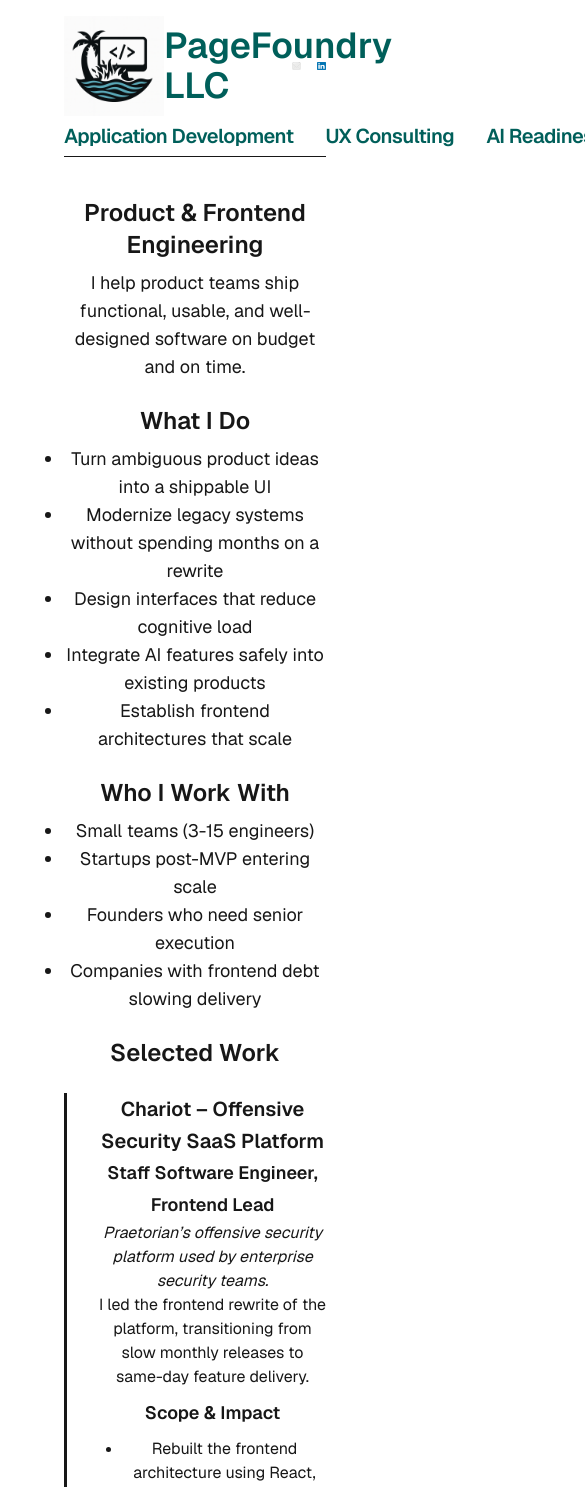
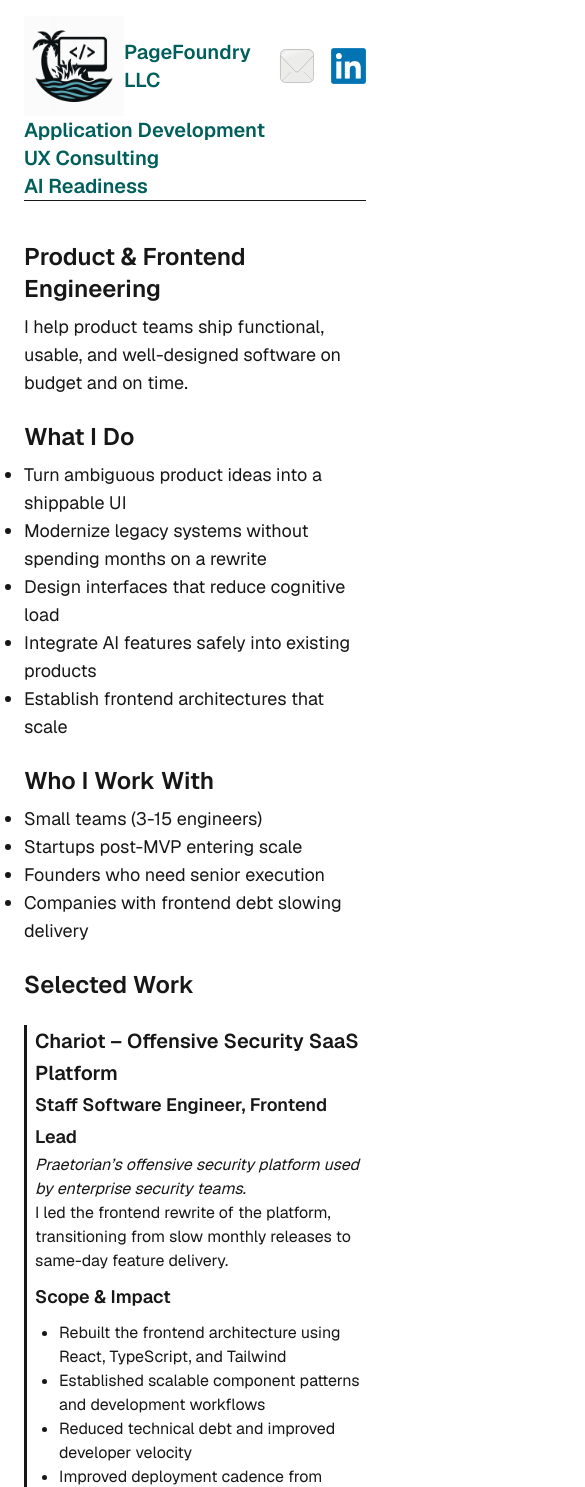
Before and after one commit to storbeck/pagefoundryllc, a Next.js app: page / in a window 390 px wide. Shown: the top 1487 px of the page, 585 px wide, since content can reach past the window. Built offline with nearby package versions, Linux system fonts and the light colour scheme.

Commit message:
fix mobile responsiveness

```diff
--- a/app/ai/page.tsx
+++ b/app/ai/page.tsx
@@ -1,7 +1,7 @@
 export default function Page() {
   return (
     <div className="flex flex-col gap-6">
-      <div className="flex flex-col items-center gap-6 text-center sm:items-start sm:text-left">
+      <div className="flex flex-col gap-6">
         <h1 className="text-2xl font-semibold leading-8">AI Readiness</h1>
         <p className="text-lg">
           I help teams integrate AI into their products and internal workflows
--- a/app/appdev/page.tsx
+++ b/app/appdev/page.tsx
@@ -1,7 +1,7 @@
 export default function Page() {
   return (
     <div className="flex flex-col gap-6">
-      <div className="flex flex-col items-center gap-6 text-center sm:items-start sm:text-left">
+      <div className="flex flex-col gap-6">
         <h1 className="text-2xl font-semibold leading-8">
           Application Development
         </h1>
--- a/app/components/footer.tsx
+++ b/app/components/footer.tsx
@@ -1,6 +1,6 @@
 export default function Footer() {
   return (
-    <div className="flex flex-col items-center gap-2 mt-6 text-center sm:items-start sm:text-left">
+    <div className="flex flex-col gap-2 mt-6 w-full">
       <h2 className="text-2xl font-semibold leading-8">Contact</h2>
       <p>You can reach me via e-mail or LinkedIn, feel free to message anytime!</p>
       <p>
--- a/app/components/header.tsx
+++ b/app/components/header.tsx
@@ -14,7 +14,7 @@ export default function Header() {
             height={20}
             priority
           />
-          <h1 className="text-4xl font-semibold">PageFoundry LLC</h1>
+          <h1 className="text-xl md:text-4xl font-semibold">PageFoundry LLC</h1>
         </Link>
       </div>
       <div className="flex flex-row items-center gap-4">
--- a/app/components/navigation.tsx
+++ b/app/components/navigation.tsx
@@ -2,7 +2,7 @@ import Link from "next/link";
 
 export default function Navigation() {
   return (
-    <nav className="w-full flex whitespace-nowrap gap-8 flex-row border-b text-xl font-semibold leading-10 tracking-tight">
+    <nav className="w-full flex whitespace-nowrap md:gap-8 md:flex-row flex-col border-b text-xl font-semibold leading-7 md:leading-10">
       <Link href="/appdev">Application Development</Link>
       <Link href="/ux">UX Consulting</Link>
       <Link href="/ai">AI Readiness</Link>
--- a/app/layout.tsx
+++ b/app/layout.tsx
@@ -45,7 +45,7 @@ export default function RootLayout({
         className={`${geistSans.variable} ${geistMono.variable} antialiased`}
       >
         <div className="flex min-h-screen items-center justify-center bg-zinc-50 font-sans dark:bg-black">
-          <main className="flex min-h-screen w-full max-w-5xl flex-col items-center py-4 px-16 bg-white dark:bg-black sm:items-start">
+          <main className="flex min-h-screen w-full max-w-5xl flex-col items-center py-4 px-6 md:px-16 bg-white dark:bg-black sm:items-start">
             <Header />
             <Navigation />
             <div className="mt-10">{children}</div>
--- a/app/page.tsx
+++ b/app/page.tsx
@@ -1,7 +1,7 @@
 export default function Home() {
   return (
     <div className="flex flex-col gap-6">
-      <div className="flex flex-col items-center gap-2 text-center sm:items-start sm:text-left">
+      <div className="flex flex-col gap-2">
         <h1 className="text-2xl font-semibold leading-8">
           Product & Frontend Engineering
         </h1>
@@ -10,7 +10,7 @@ export default function Home() {
           software on budget and on time.
         </p>
       </div>
-      <div className="flex flex-col items-center gap-2 text-center sm:items-start sm:text-left">
+      <div className="flex flex-col gap-2">
         <h2 className="text-2xl font-semibold leading-8">What I Do</h2>
         <ul className="text-lg list-disc">
           <li>Turn ambiguous product ideas into a shippable UI</li>
@@ -20,7 +20,7 @@ export default function Home() {
           <li>Establish frontend architectures that scale</li>
         </ul>
       </div>
-      <div className="flex flex-col items-center gap-2 text-center sm:items-start sm:text-left">
+      <div className="flex flex-col gap-2">
         <h2 className="text-2xl font-semibold leading-8">Who I Work With</h2>
         <ul className="text-lg list-disc">
           <li>Small teams (3-15 engineers)</li>
@@ -29,10 +29,10 @@ export default function Home() {
           <li>Companies with frontend debt slowing delivery</li>
         </ul>
       </div>
-      <div className="flex flex-col items-center gap-6 text-center sm:items-start sm:text-left">
+      <div className="flex flex-col gap-6">
         <h2 className="text-2xl font-semibold leading-8">Selected Work</h2>
         {/*  Chariot  */}
-        <div className="pl-8 border-l-3 flex flex-col gap-2">
+        <div className="pl-2 md:pl-8 border-l-3 flex flex-col gap-2">
           <div>
             <h3 className="text-xl font-semibold leading-8">
               Chariot – Offensive Security SaaS Platform
@@ -113,7 +113,7 @@ export default function Home() {
         </div>
 
         {/* Account Lifecycle Management */}
-        <div className="pl-8 border-l-3 flex flex-col gap-2">
+        <div className="pl-2 md:pl-8 border-l-3 flex flex-col gap-2">
           <div>
             <h3 className="text-xl font-semibold leading-8">
               Account Lifecycle Management – JPMorgan Chase
@@ -179,7 +179,7 @@ export default function Home() {
         </div>
 
         {/* Infrastructure & Systems Engineering Background */}
-        <div className="pl-8 border-l-3 flex flex-col gap-2">
+        <div className="pl-2 md:pl-8 border-l-3 flex flex-col gap-2">
           <div>
             <h3 className="text-xl font-semibold leading-8">
               Freelance & Embedded Consulting – PageFoundry LLC
--- a/app/ux/page.tsx
+++ b/app/ux/page.tsx
@@ -1,7 +1,7 @@
 export default function Page() {
   return (
     <div className="flex flex-col gap-6">
-      <div className="flex flex-col items-center gap-6 text-center sm:items-start sm:text-left">
+      <div className="flex flex-col gap-6">
         <h1 className="text-2xl font-semibold leading-8">UX Consulting</h1>
         <p className="text-lg">
           I help teams improve the usability and structure of their existing
```
